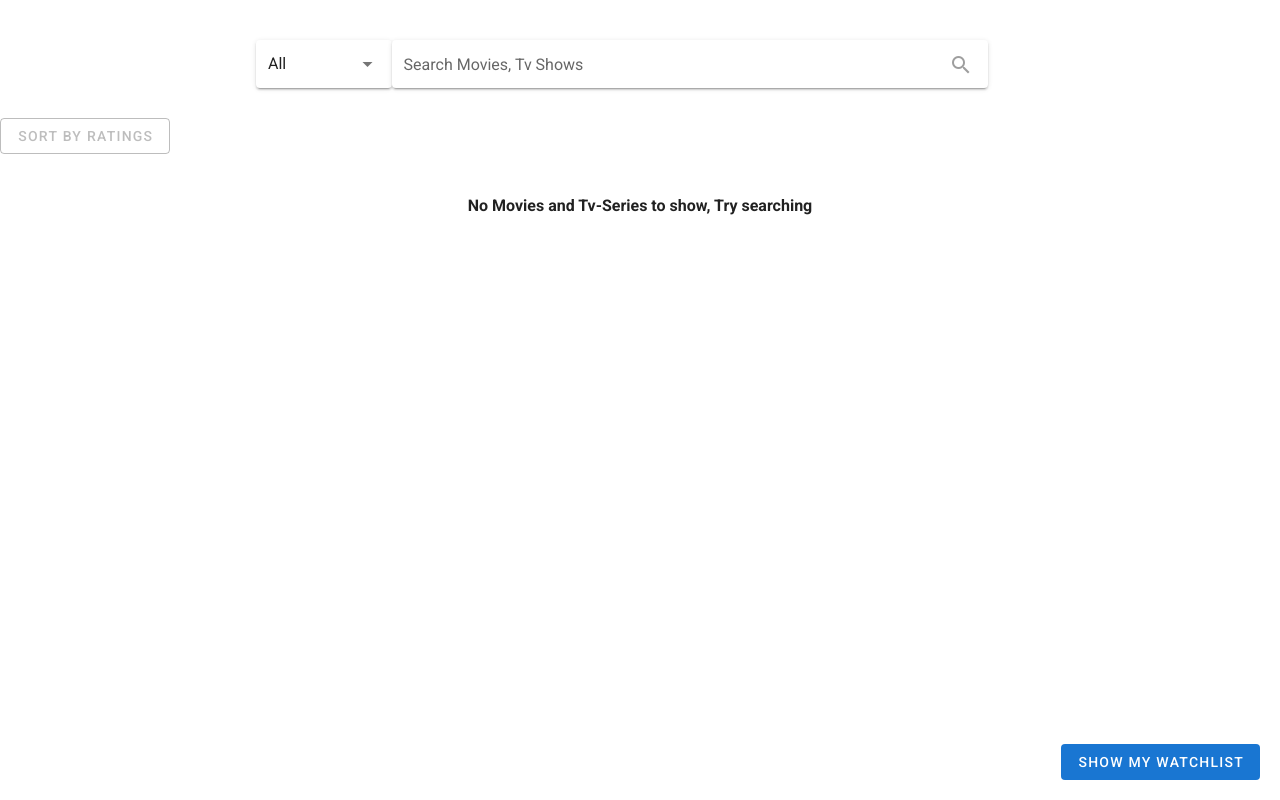
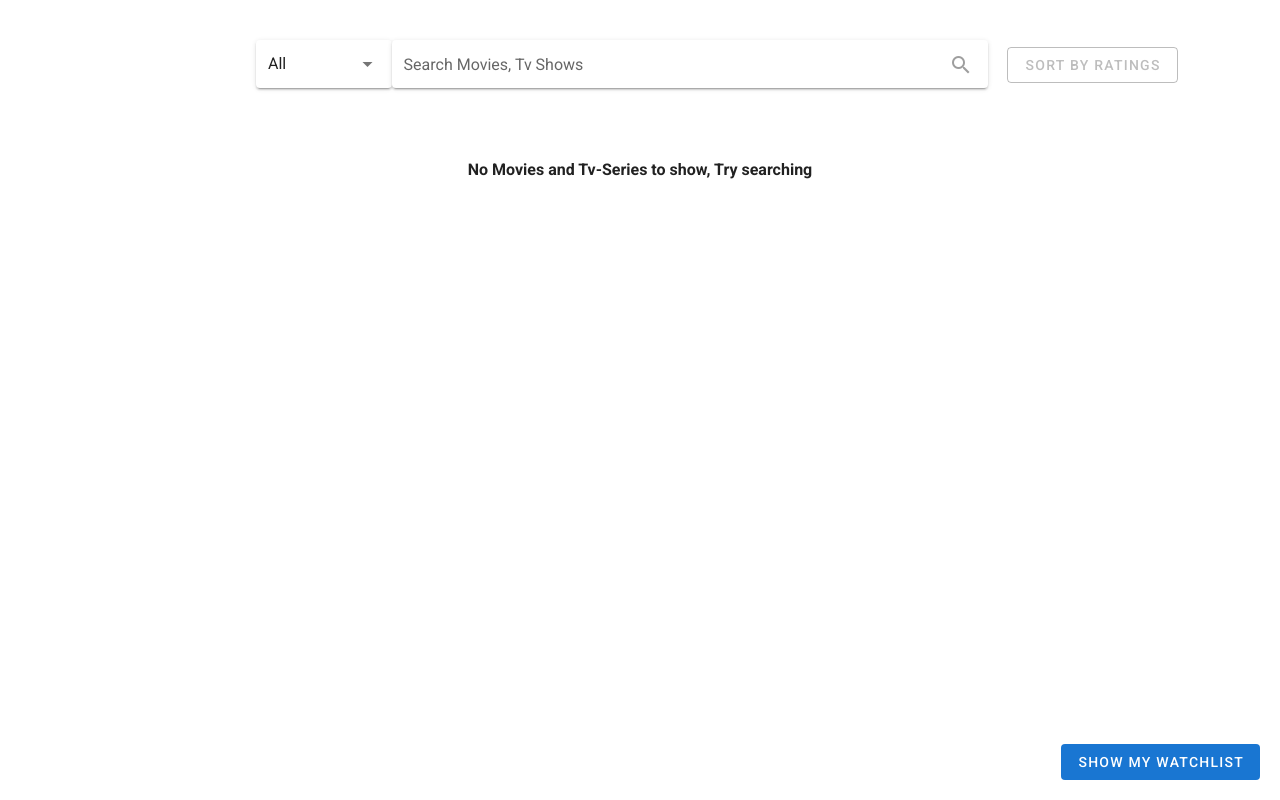
Before and after one commit to shubhamshekhar23/Movie-Watchlist, a Vue app: page / in a window 1280 px wide. Built offline with nearby package versions, Linux system fonts and the light colour scheme.

Commit message:
sort rating button position corrected in the ui

```diff
--- a/src/components/search-filter/search-filter.scss
+++ b/src/components/search-filter/search-filter.scss
@@ -1,5 +1,7 @@
 .search-filter {
   margin: 40px 0px;
+  position: relative;
+  text-align: center;
   .flex-container {
     display: flex;
     justify-content: center;
@@ -17,4 +19,9 @@
       top: 5px;
     }
   }
+  .sort-rating-btn {
+    position: absolute;
+    top: 7px;
+    right: 8%;
+  }
 }
```
